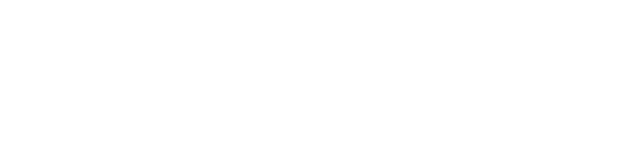
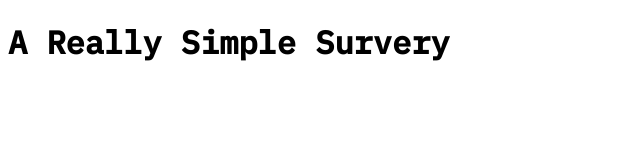
Before and after one commit to A1fus/survey-form, a plain HTML site: page index.html in a window 1280 px wide. Shown: the whole page, without its empty margins (0-640 px from the left). Drawn offline with Linux system fonts and the light colour scheme.

Commit message:
feat: Add fonts
Now using IBM Plex Mono for headings and IBM Plex Sans for body.

```diff
--- a/index.html
+++ b/index.html
@@ -8,12 +8,16 @@
     <meta name="author" content="Alfie Bowman, <alfiebowman@protonmail.com>">
     <meta name="viewport" content="width=device-width, initial-scale=1">
 
+    <!-- fonts -->
+    <link rel="stylesheet" href="https://fonts.googleapis.com/css?family=IBM+Plex+Mono:500|IBM+Plex+Sans">
+
     <!-- css -->
     <link rel="stylesheet" href="style.css">
     <title></title>
   </head>
 
   <body>
+    <h1>A Really Simple Survery</h1>
   </body>
 
 </html>
--- a/style.css
+++ b/style.css
@@ -0,0 +1,7 @@
+body {
+  font-family: "IBM Plex Sans", sans-serif;
+}
+
+h1 {
+  font-family: "IBM Plex Mono", monospace;
+}
```
Also changed, not shown: 1 other file.
